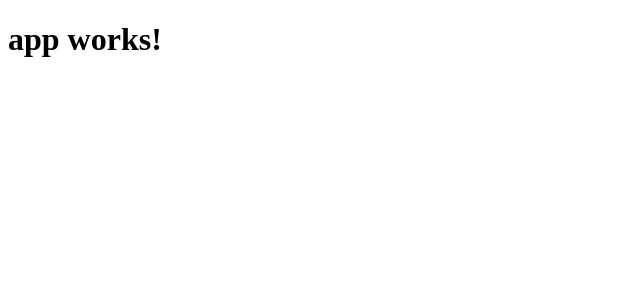
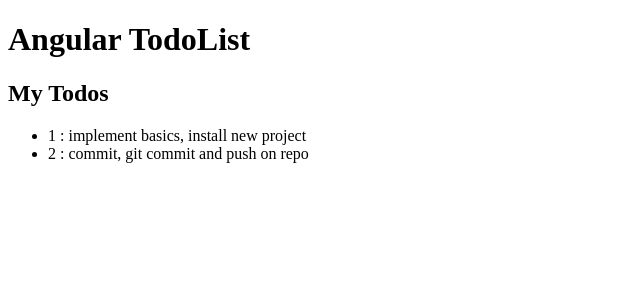
Before and after one commit to ldevernay/ngTodo, an Angular app: page / in a window 1280 px wide. Shown: the top 300 px of the page, without its empty margins (0-640 px from the left). Built offline with nearby package versions, Linux system fonts and the light colour scheme.

Commit message:
todolist

```diff
--- /dev/null
+++ b/src/app/TodoItem.ts
@@ -0,0 +1,5 @@
+export class TodoItem {
+  id: number;
+  label: string;
+  description: string;
+}
--- a/src/app/app.component.html
+++ b/src/app/app.component.html
@@ -1,3 +1,4 @@
 <h1>
   {{title}}
 </h1>
+<my-todos></my-todos>
--- a/src/app/app.component.ts
+++ b/src/app/app.component.ts
@@ -6,5 +6,5 @@
   styleUrls: ['./app.component.css']
 })
 export class AppComponent {
-  title = 'app works!';
+  title = 'Angular TodoList';
 }
--- /dev/null
+++ b/src/app/mock-todo.ts
@@ -0,0 +1,6 @@
+import { TodoItem } from './TodoItem';
+
+export const TODOS : TodoItem[] = [
+  {id:1,label:"implement basics",description:"install new project"},
+  {id:2,label:"commit",description:"git commit and push on repo"}
+];
--- /dev/null
+++ b/src/app/todo.service.ts
@@ -0,0 +1,11 @@
+import { Injectable } from '@angular/core';
+
+import { TodoItem } from './TodoItem';
+import { TODOS } from './mock-todo';
+
+@Injectable()
+export class TodoService {
+  getTodos(): Promise<TodoItem[]> {
+    return Promise.resolve(TODOS);
+  }
+}
--- /dev/null
+++ b/src/app/todos.component.html
@@ -0,0 +1,6 @@
+<h2>My Todos</h2>
+<ul class="todos">
+  <li *ngFor="let todo of todos">
+    {{todo.id}} : {{todo.label}}, {{todo.description}}
+  </li>
+</ul>
--- /dev/null
+++ b/src/app/todos.component.ts
@@ -0,0 +1,27 @@
+import { Component, OnInit } from '@angular/core';
+
+import { TodoItem } from './TodoItem';
+
+import { TodoService } from './todo.service';
+
+@Component({
+  selector: 'my-todos',
+  styleUrls: ['./todos.component.css'],
+  templateUrl: './todos.component.html',
+})
+export class TodosComponent implements OnInit {
+  title = 'My TodoList';
+  todo: TodoItem = {
+    id: 1,
+    label: "test de todo",
+    description: 'ceci est un test'
+  };
+  todos: TodoItem[];
+  constructor(private todoService: TodoService){ };
+  getTodos(): void {
+    this.todoService.getTodos().then(todos => this.todos = todos);
+  };
+  ngOnInit(): void {
+    this.getTodos();
+  };
+}
```
Also changed, not shown: src/app/app.module.ts (+7 -2 lines), src/app/todos.component.css (added).
